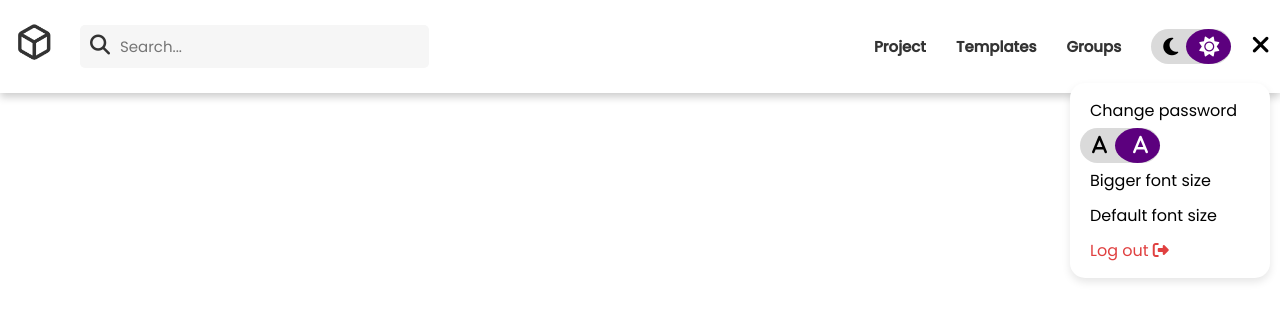
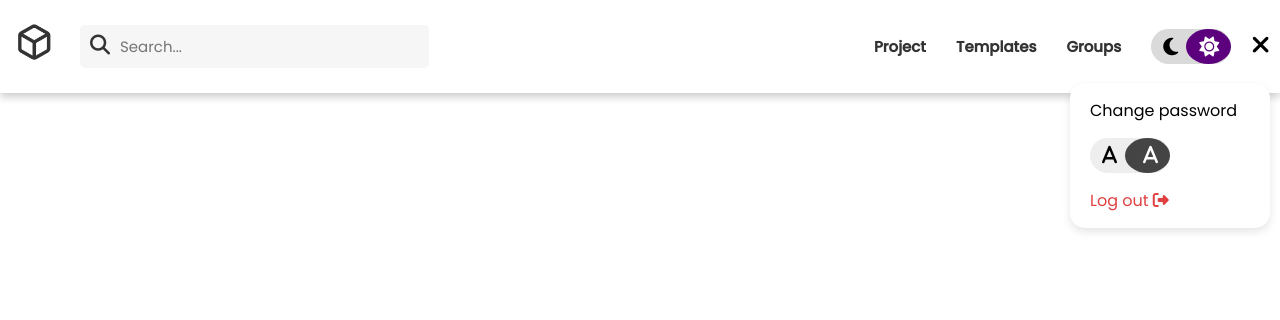
Before and after one commit to Isabella1807/kubeFrontend, a Vue app: page / in a window 1280 px wide. Both pictures are taken after a click on the icon 1257 px from the left and 45 px from the top of the page. Shown: the top 320 px of the page. Built offline with nearby package versions, Linux system fonts and the light colour scheme.

Commit message:
den ser pænt ud

```diff
--- a/src/components/Header.vue
+++ b/src/components/Header.vue
@@ -42,17 +42,13 @@
     <div v-if="dropdownOpen" class="dropdown">
       <button class="changepass-btn">Change password</button>
 
-      <label class="switch">
+      <label class="font-size-toggle">
         <input type="checkbox" @change="toggleFontSize" :checked="fontSize === 'large'" />
-            <span class="slider round">
-              <i class="fa-solid fa-a moon-icon"></i>
-              <i class="fa-solid fa-a sun-icon"></i>
+            <span class="slider-font">
+              <i class="fa-solid fa-a aa-icon"></i>
+              <i class="fa-solid fa-a a-icon"></i>
             </span>
           </label>
-
-      <!-- Additional Buttons for Font Size -->
-      <button @click="changeFontSize('large')">Bigger font size</button>
-      <button @click="changeFontSize('default')">Default font size</button>
 
       <button class="logout-btn">
         Log out
@@ -172,10 +168,7 @@ onUnmounted(() => {
   window.removeEventListener('resize', checkScreen);
   window.removeEventListener('scroll', updateScroll);
 });
-
-
 </script>
-
 
 <style lang="scss">
 
@@ -190,9 +183,6 @@ $max-width-desktop: 1350px;
 }
 
 // Styling
-
-
-
 .settings-container {
   position: relative;
   display: inline-block;
@@ -244,7 +234,6 @@ $max-width-desktop: 1350px;
   }
 }
 
-
 /* Animation for dropdown */
 .dropdown-fade-enter-active, .dropdown-fade-leave-active {
   transition: opacity 0.3s;
@@ -259,12 +248,13 @@ $max-width-desktop: 1350px;
   display: inline-block;
   width: 80px;
   height: 35px;
-}
 
-.switch input {
+  input {
   opacity: 0;
   width: 0;
   height: 0;
+}
+
 }
 
 .slider {
@@ -321,6 +311,92 @@ input:checked + .slider .moon-icon {
 input:checked + .slider .sun-icon {
   color: $darkGrey;
 }
+
+.switch {
+  position: relative;
+  display: inline-block;
+  width: 80px;
+  height: 35px;
+
+  input {
+  opacity: 0;
+  width: 0;
+  height: 0;
+}
+
+}
+
+// Nr 2 font-size
+
+.font-size-toggle {
+  position: relative;
+  display: inline-block;
+  width: 80px;
+  height: 35px;
+  margin: 10px;
+
+  input {
+  opacity: 0;
+  width: 0;
+  height: 0;
+}
+
+}
+
+.slider-font {
+  position: absolute;
+  cursor: pointer;
+  top: 0;
+  left: 0;
+  right: 0;
+  bottom: 0;
+  background-color: #eee;
+  border-radius: 34px;
+  transition: 0.4s;
+}
+
+.slider-font:before {
+  position: absolute;
+  content: "";
+  height: 35px;
+  width: 45px;
+  right: 0px;
+  bottom: 0px;
+  background-color:#444;
+  border-radius: 50%;
+  transition: 0.4s;
+}
+
+/* Ikoner for måne og sol */
+.aa-icon, .a-icon {
+  position: absolute;
+  top: 50%;
+  transform: translateY(-50%);
+  font-size: 20px;
+  transition: color 0.4s;
+}
+
+.aa-icon {
+  left: 12px;
+}
+
+.a-icon {
+  right: 12px;
+  color: $white-color;
+}
+
+input:checked + .slider-font:before {
+  transform: translateX(-40px); /* Justeret position til slider-knappen */
+}
+
+input:checked + .slider-font .aa-icon {
+  color:$white-color;
+}
+
+input:checked + .slider-font .a-icon {
+  color: $darkGrey;
+}
+
 
 .soge-felt {
     margin-left: 20px;
```
